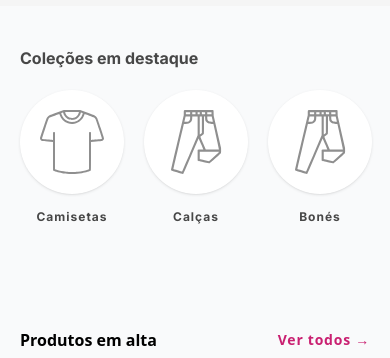
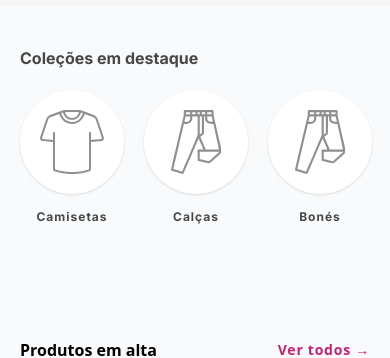
Before and after one commit to flaviare1s/dripstore-fs-06-sul, a React (Vite) app: page / in a window 390 px wide. Shown: the part 777-1135 px from the top of the page. Built offline with nearby package versions, Linux system fonts and the light colour scheme; no server answers.

Commit message:
AJustei o padding

```diff
--- a/src/components/SmallHighlightSection/SmallHighlightSection.jsx
+++ b/src/components/SmallHighlightSection/SmallHighlightSection.jsx
@@ -10,7 +10,7 @@ export const SmallHighlightSection = ({ title }) => {
       <div>
         <h1 className="text-dark-gray-2 font-bold md:text-2xl md:text-center px-5">{title}</h1>
       </div>
-      <div className="pb-[40px] md:pb-[9px]">
+      <div className="pb-[50px] md:pb-[9px]">
         <div  className="flex justify-start md:justify-center items-center gap-5 md:gap-10 p-5 overflow-x-auto">
           <SmallHighlightItem
             image={<TShirtIcon />}
```
